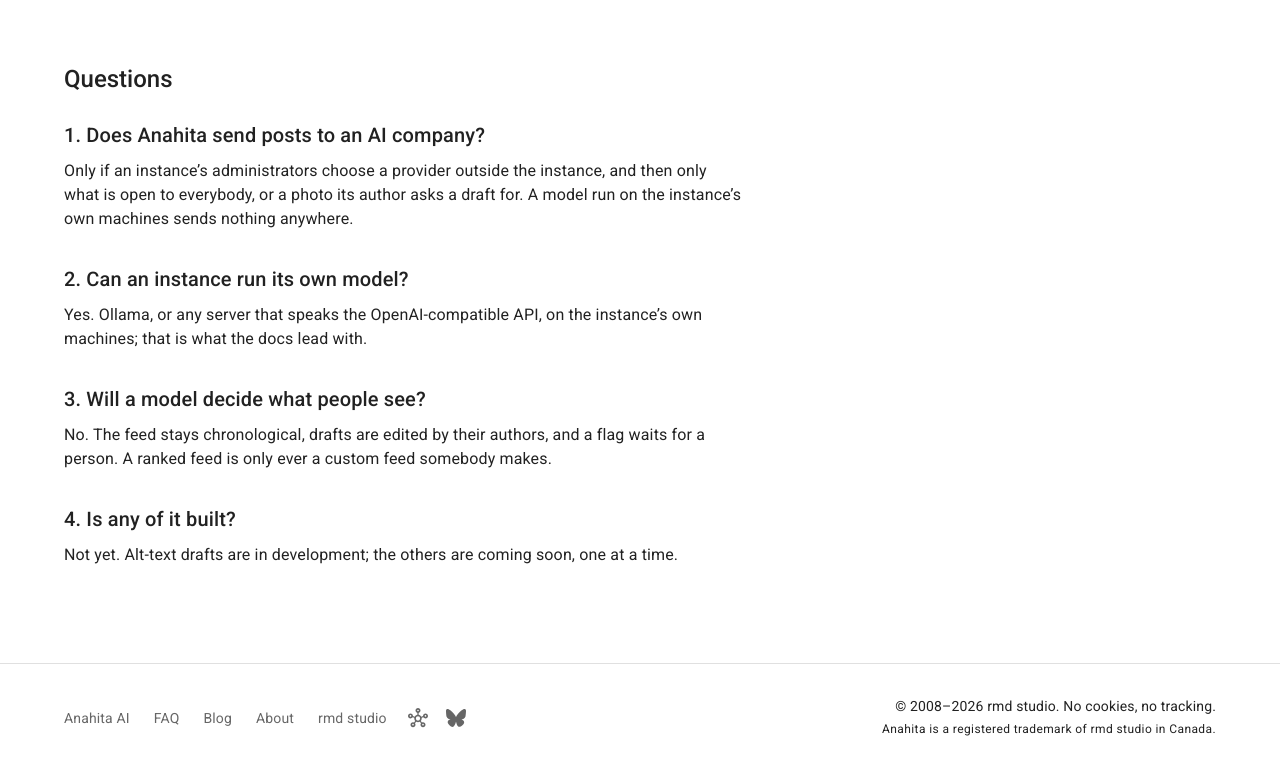
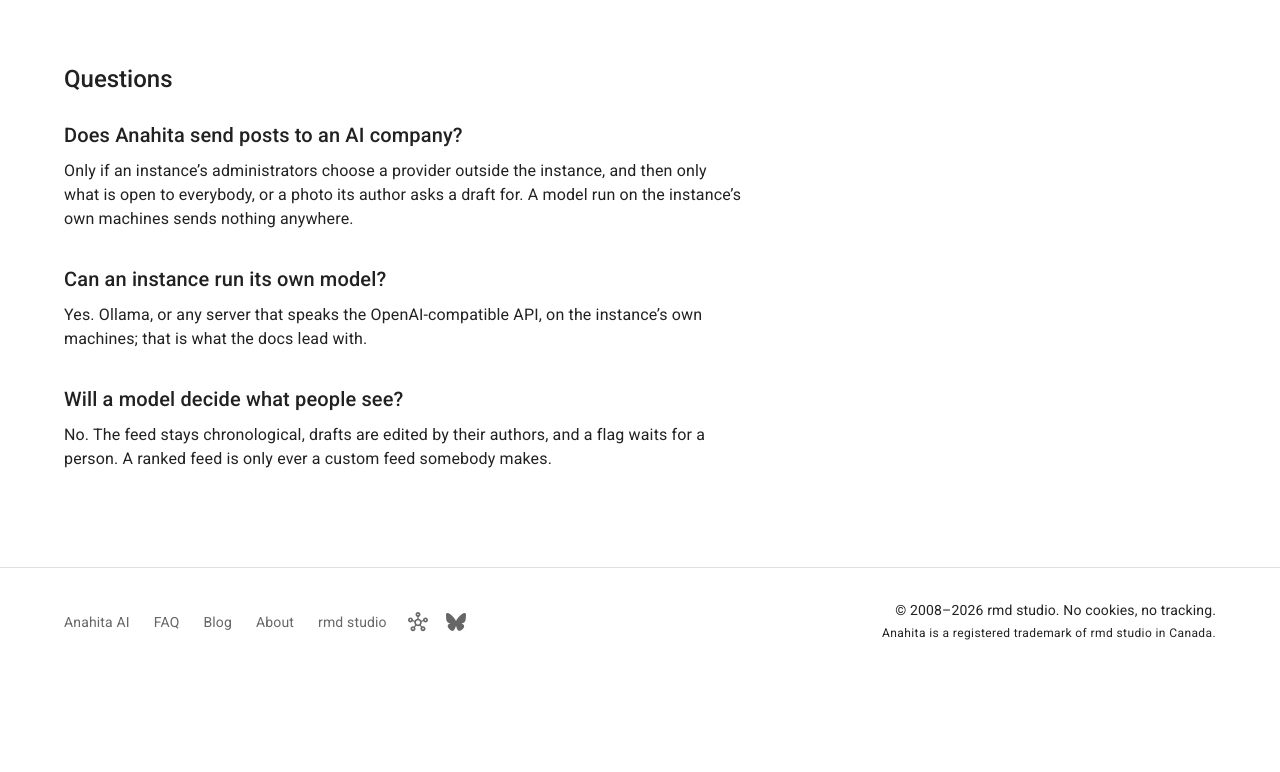
Before and after one commit to anahitasocial/anahita.io, a Next.js app: page /ai in a window 1280 px wide. Shown: the part 2520-3292 px from the top of the page. After the commit the page ends 3196 px from the top, so only its background shows below. Built offline with nearby package versions, Linux system fonts and the light colour scheme; what @mui/material-nextjs would draw is missing.

Commit message:
ai - three questions
- removed: "Is any of it built?"
- changed: the three left are not numbered, as lists of three or fewer are not

```diff
--- a/src/app/ai/page.jsx
+++ b/src/app/ai/page.jsx
@@ -167,10 +167,12 @@
 
       <Section small title="Questions">
         <Box sx={{ display: 'grid', gap: 4, maxWidth: 680 }}>
+          {/* Numbered past three, as every list is. */}
           {questions.map(({ question, answer }, index) => (
             <Box key={question}>
               <Typography variant="h6" component="h3">
-                {index + 1}. {question}
+                {questions.length > 3 && `${index + 1}. `}
+                {question}
               </Typography>
               <Typography variant="body1" color="text.secondary" sx={{ mt: 1 }}>
                 {answer}
--- a/src/data/ai.js
+++ b/src/data/ai.js
@@ -111,8 +111,4 @@
     answer:
       'No. The feed stays chronological, drafts are edited by their authors, and a flag waits for a person. A ranked feed is only ever a custom feed somebody makes.',
   },
-  {
-    question: 'Is any of it built?',
-    answer: 'Not yet. Alt-text drafts are in development; the others are coming soon, one at a time.',
-  },
 ];
```
